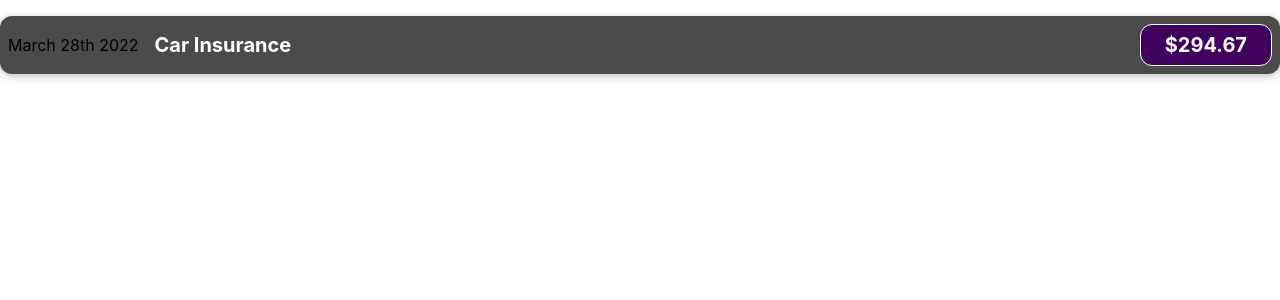
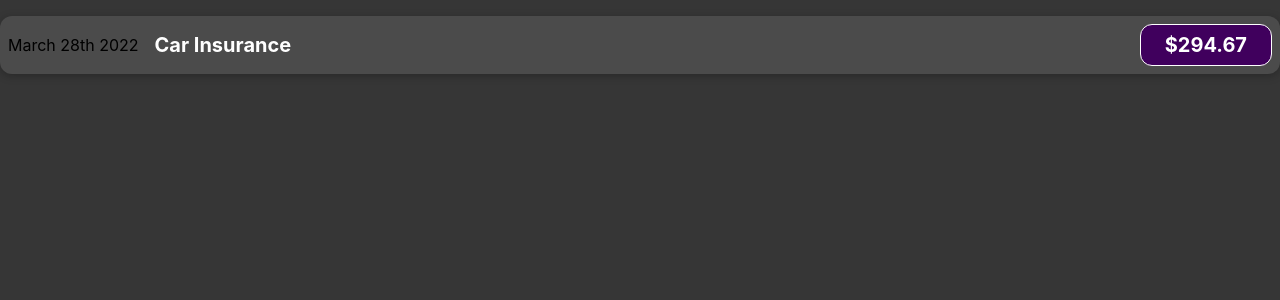
Before and after one commit to ziynii/study__react-complete-guide, a React (Create React App) app: page / in a window 1280 px wide. Shown: the top 300 px of the page. Built offline with nearby package versions, Linux system fonts and the light colour scheme; the HTML template or start-up script is replaced by a standard one.

Commit message:
💄 Style background-color to body

```diff
--- a/src/index.css
+++ b/src/index.css
@@ -1,5 +1,6 @@
 body {
   margin: 0;
+	background-color: rgb(54, 54, 54);
   font-family: -apple-system, BlinkMacSystemFont, 'Segoe UI', 'Roboto', 'Oxygen',
     'Ubuntu', 'Cantarell', 'Fira Sans', 'Droid Sans', 'Helvetica Neue',
     sans-serif;
```
